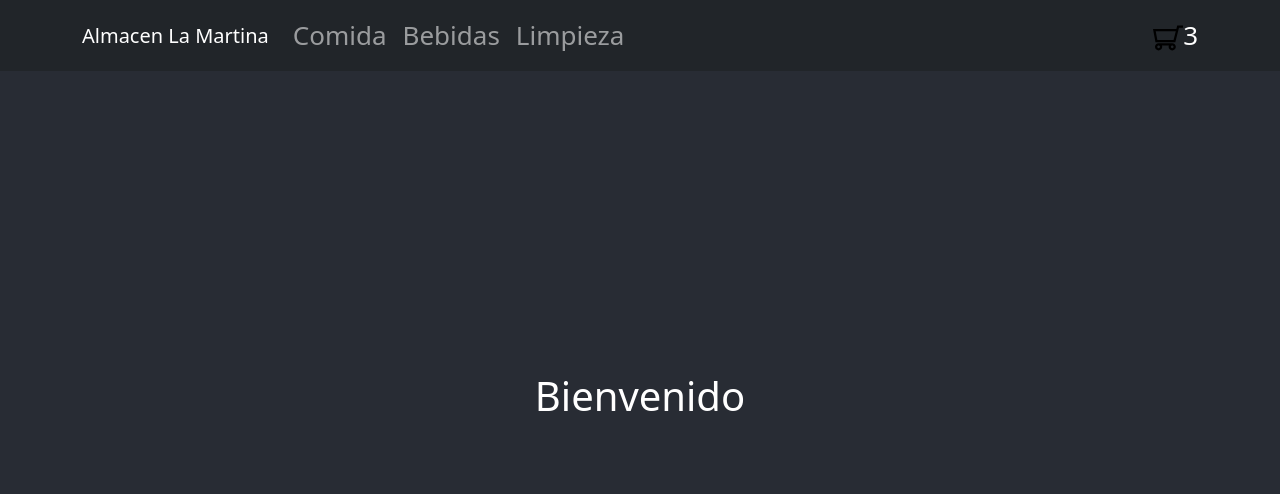
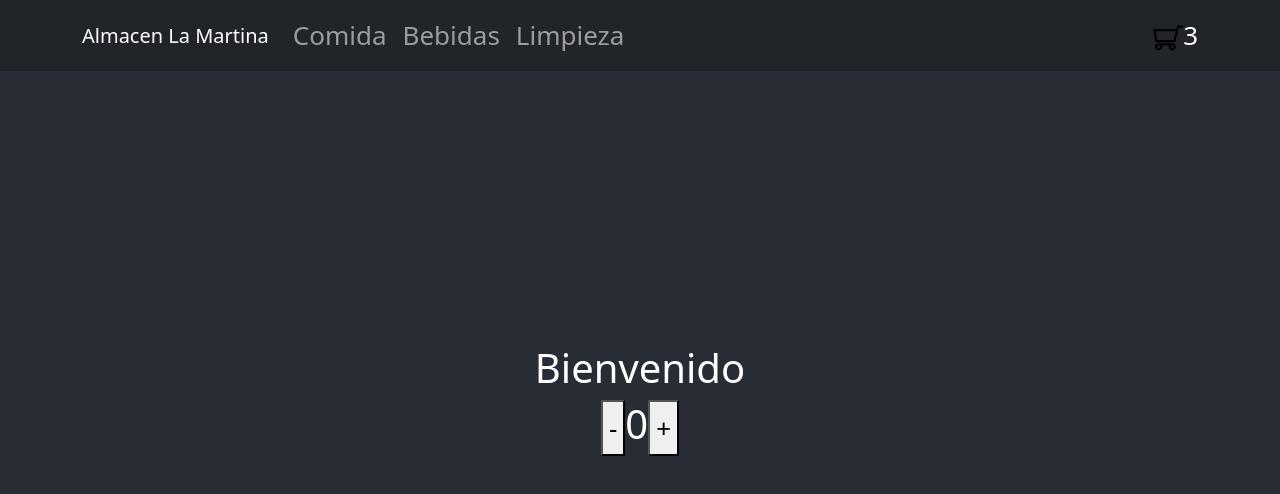
Before and after one commit to sEENKS2/tienda-luchini, a React (Create React App) app: page / in a window 1280 px wide. Shown: the top 494 px of the page. Built offline with nearby package versions, Linux system fonts and the light colour scheme.

Commit message:
Se agrego ItemCount

```diff
--- a/src/App.js
+++ b/src/App.js
@@ -1,6 +1,7 @@
 import './App.css';
 import Navegacion from './components/NavBar';
 import ItemListContainer from './components/ItemListContainer/ItemListContainer';
+import ItemCount from './components/ItemCount/ItemCount';
 
 function App() {
   return (
@@ -8,6 +9,7 @@
       <header className="App-header">
         <Navegacion />
         <ItemListContainer greeting="Bienvenido"/>
+        <ItemCount />
       </header>
     </div>
   );
--- /dev/null
+++ b/src/components/ItemCount/ItemCount.js
@@ -0,0 +1,23 @@
+import { useState } from "react";
+
+const ItemCount = () => {
+    const [ count, setCount] = useState(0)
+
+    const decrement = () => {
+        setCount((count) => count -1 )
+    }
+
+    const increment = () => {
+        setCount((count) => count + 1)
+    }
+
+    return(
+        <div style={{display: 'flex'}}>
+            <button onClick={decrement}> - </button>
+            <h1> {count} </h1>
+            <button onClick={increment}> + </button>
+        </div>
+    )
+}
+
+export default ItemCount
```
